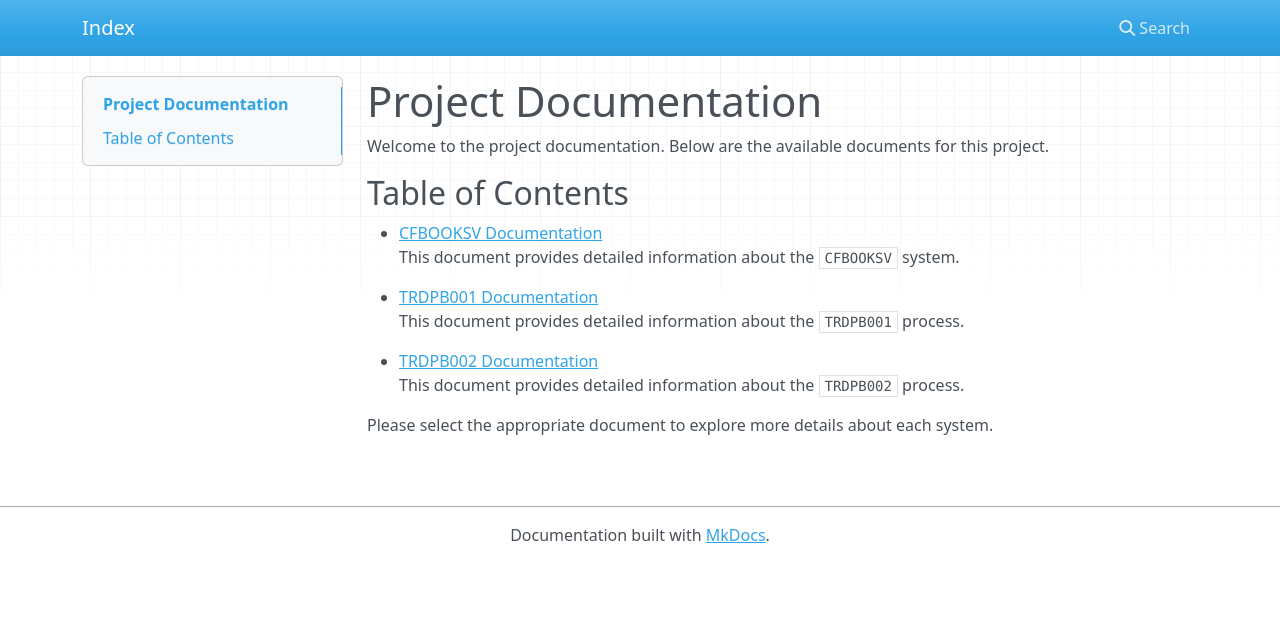
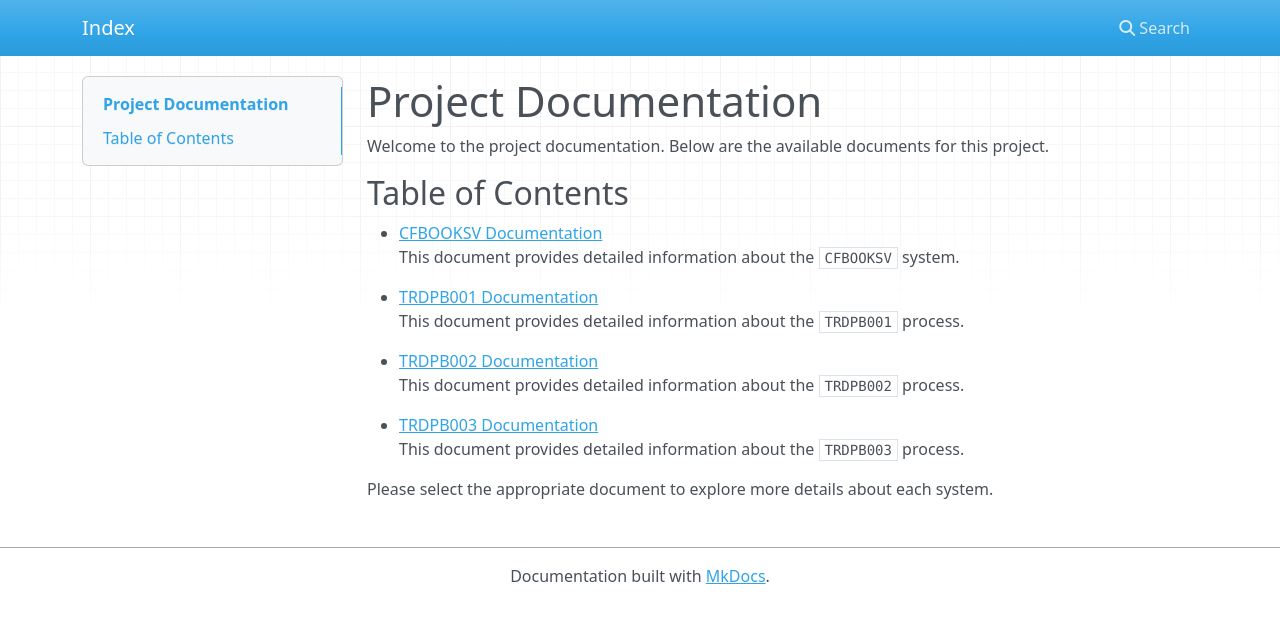
Before and after one commit to liubuss/demo-cobol-documentation, an MkDocs documentation site: the page built from docs/index.md, in a window 1280 px wide. Shown: the top 623 px of the page. Built offline with MkDocs 1.6.1, drawn with Linux system fonts in a browser that asks for light colours; nearby versions of some CDN libraries.

Commit message:
Update docs/index.md

```diff
--- a/docs/index.md
+++ b/docs/index.md
@@ -13,4 +13,7 @@ Welcome to the project documentation. Below are the available documents for this
   - [TRDPB002 Documentation](TRDPB002.md)
   This document provides detailed information about the `TRDPB002` process.
 
+- [TRDPB003 Documentation](TRDPB003.md)
+  This document provides detailed information about the `TRDPB003` process.
+
 Please select the appropriate document to explore more details about each system.
```
